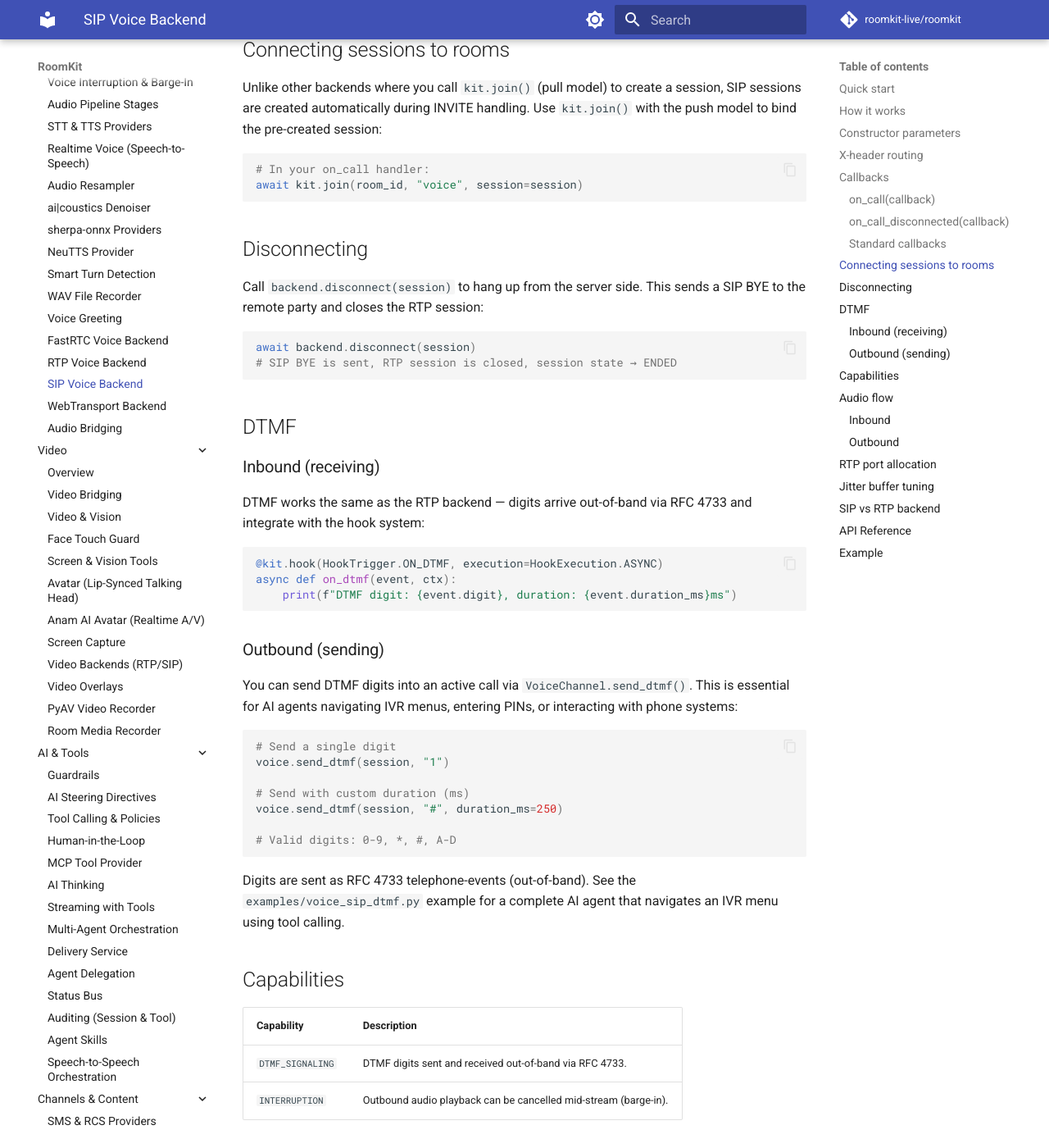
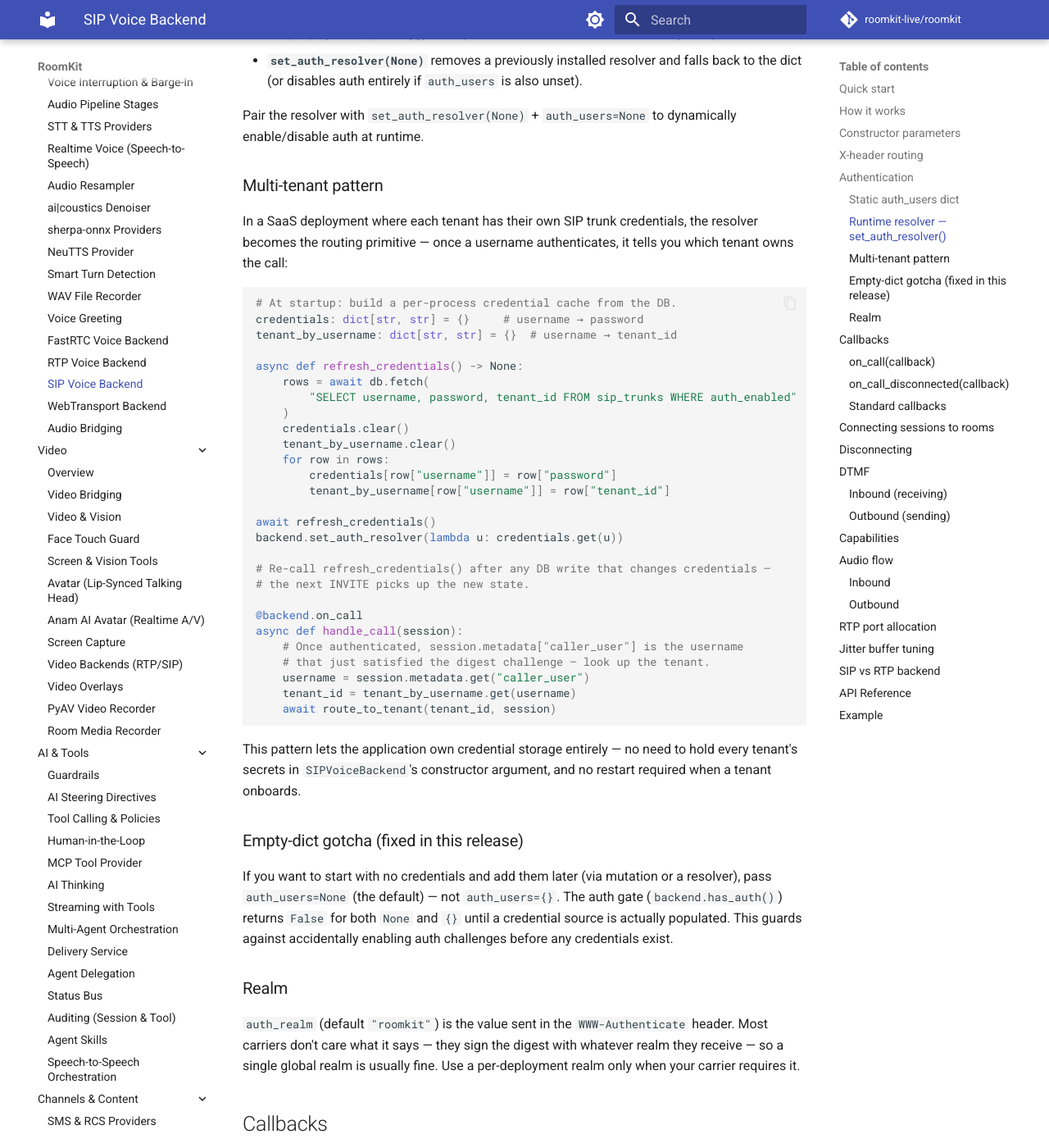
Before and after one commit to roomkit-live/roomkit-docs, an MkDocs documentation site: the page built from docs/guides/sip-backend.md, in a window 1280 px wide and 1400 px high, scrolled down 3843 px. Shown: the whole window at 82% size. Built offline with MkDocs 1.6.1 and Material for MkDocs 9.7.7, drawn with Linux system fonts in a browser that asks for light colours; comment, search, counter and statistics services are not loaded; some of the changed text lies outside the part shown.

Commit message:
docs(sip): document set_auth_resolver for multi-tenant credential lookup
Adds an Authentication section to guides/sip-backend.md covering both
credential sources (static auth_users dict and runtime resolver),
their precedence rules, the multi-tenant pattern that uses the
authenticated caller_user to route to a tenant, the empty-dict gotcha
(now fixed in the library), and realm guidance.

api/sip-backend.md gets a short Authentication blurb pointing at the
guide.

````diff
--- a/docs/guides/sip-backend.md
+++ b/docs/guides/sip-backend.md
@@ -100,6 +100,92 @@ route[FORWARD_TO_ROOMKIT] {
     t_relay("udp:10.0.0.5:5060");
 }
 ```
+
+## Authentication
+
+Inbound INVITEs can be challenged with RFC 2617 digest authentication. The backend supports two ways to configure credentials, and they can be combined.
+
+### Static `auth_users` dict
+
+Pass a `username → password` mapping at construction. Every INVITE without valid credentials gets a 401 challenge; on retry, the response is validated against the dict.
+
+```python
+backend = SIPVoiceBackend(
+    local_sip_addr=("0.0.0.0", 5060),
+    local_rtp_ip="10.0.0.5",
+    rtp_port_start=10000,
+    auth_users={"6001": "secret123", "agent": "s3cret"},
+    auth_realm="mycompany.com",   # appears in the WWW-Authenticate header
+)
+```
+
+Best for single-tenant deployments where the credential set is small and known at startup.
+
+### Runtime resolver — `set_auth_resolver()`
+
+For multi-tenant or large credential stores, install a callback that looks up the password on demand. The resolver is consulted on every authenticated INVITE, so credentials can be added, rotated, or revoked without restarting the backend.
+
+```python
+def lookup_password(username: str) -> str | None:
+    """Look up the password for a SIP username — None denies the call."""
+    row = inbound_credentials_cache.get(username)  # in-memory cache populated from DB
+    return row["password"] if row else None
+
+backend.set_auth_resolver(lookup_password)
+```
+
+Key properties:
+
+- **Resolver wins over the static dict.** When both are configured, the resolver is consulted first; the dict is only used as fallback when the resolver returns `None`.
+- **Synchronous.** The resolver runs inside the SIP message loop, so back it with an in-memory cache when the source of truth is remote (database, secret manager). Refresh the cache on credential changes.
+- **Exceptions are caught.** A raising resolver is treated as denial — the call is rejected with 403, not propagated up. A buggy lookup callback can't crash the SIP message loop.
+- **`set_auth_resolver(None)`** removes a previously installed resolver and falls back to the dict (or disables auth entirely if `auth_users` is also unset).
+
+Pair the resolver with `set_auth_resolver(None)` + `auth_users=None` to dynamically enable/disable auth at runtime.
+
+### Multi-tenant pattern
+
+In a SaaS deployment where each tenant has their own SIP trunk credentials, the resolver becomes the routing primitive — once a username authenticates, it tells you which tenant owns the call:
+
+```python
+# At startup: build a per-process credential cache from the DB.
+credentials: dict[str, str] = {}     # username → password
+tenant_by_username: dict[str, str] = {}  # username → tenant_id
+
+async def refresh_credentials() -> None:
+    rows = await db.fetch(
+        "SELECT username, password, tenant_id FROM sip_trunks WHERE auth_enabled"
+    )
+    credentials.clear()
+    tenant_by_username.clear()
+    for row in rows:
+        credentials[row["username"]] = row["password"]
+        tenant_by_username[row["username"]] = row["tenant_id"]
+
+await refresh_credentials()
+backend.set_auth_resolver(lambda u: credentials.get(u))
+
+# Re-call refresh_credentials() after any DB write that changes credentials —
+# the next INVITE picks up the new state.
+
+@backend.on_call
+async def handle_call(session):
+    # Once authenticated, session.metadata["caller_user"] is the username
+    # that just satisfied the digest challenge — look up the tenant.
+    username = session.metadata.get("caller_user")
+    tenant_id = tenant_by_username.get(username)
+    await route_to_tenant(tenant_id, session)
+```
+
+This pattern lets the application own credential storage entirely — no need to hold every tenant's secrets in `SIPVoiceBackend`'s constructor argument, and no restart required when a tenant onboards.
+
+### Empty-dict gotcha (fixed in this release)
+
+If you want to start with no credentials and add them later (via mutation or a resolver), pass `auth_users=None` (the default) — not `auth_users={}`. The auth gate (`backend.has_auth()`) returns `False` for both `None` and `{}` until a credential source is actually populated. This guards against accidentally enabling auth challenges before any credentials exist.
+
+### Realm
+
+`auth_realm` (default `"roomkit"`) is the value sent in the `WWW-Authenticate` header. Most carriers don't care what it says — they sign the digest with whatever realm they receive — so a single global realm is usually fine. Use a per-deployment realm only when your carrier requires it.
 
 ## Callbacks
 
````
Also changed, not shown: docs/api/sip-backend.md (+4 -0 lines).
